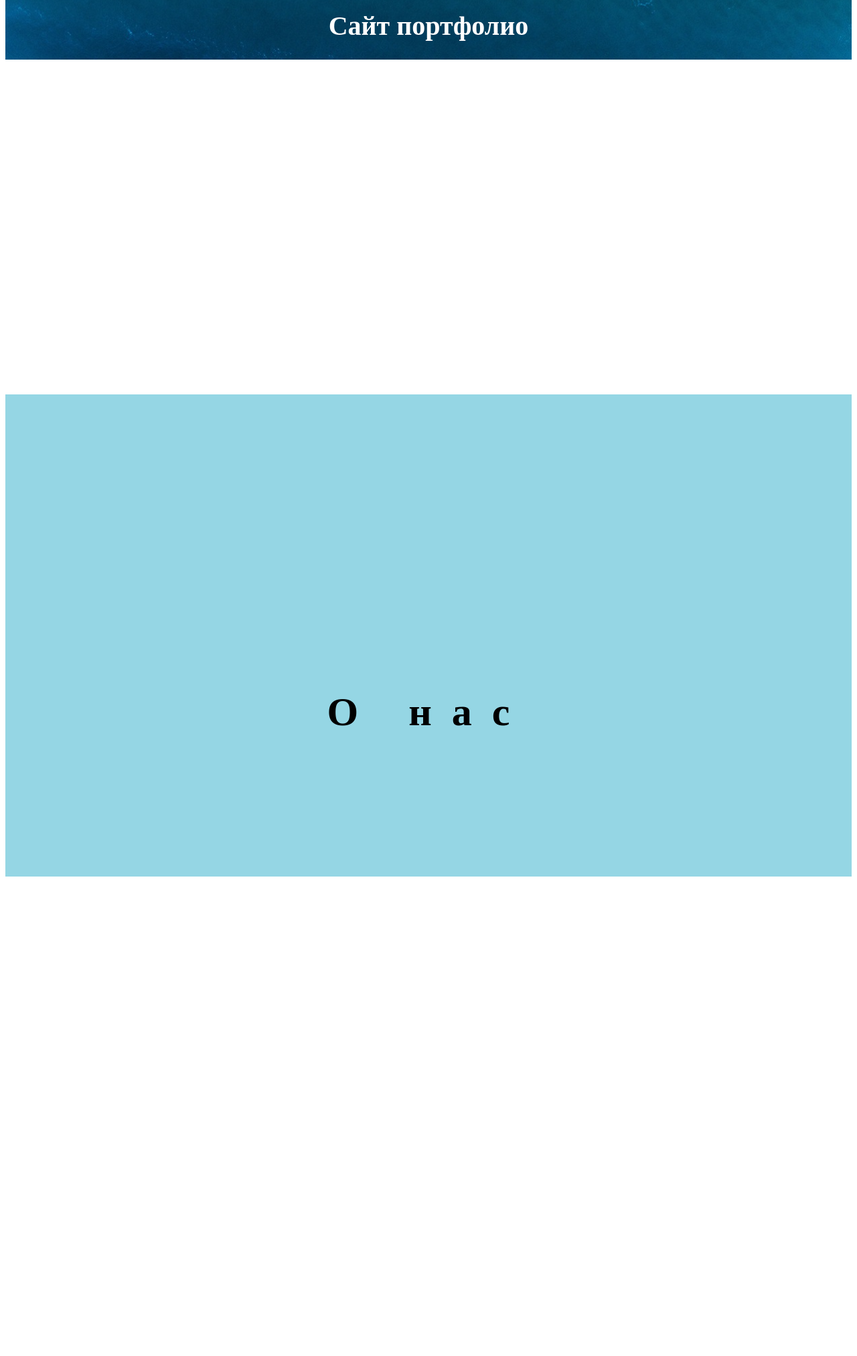
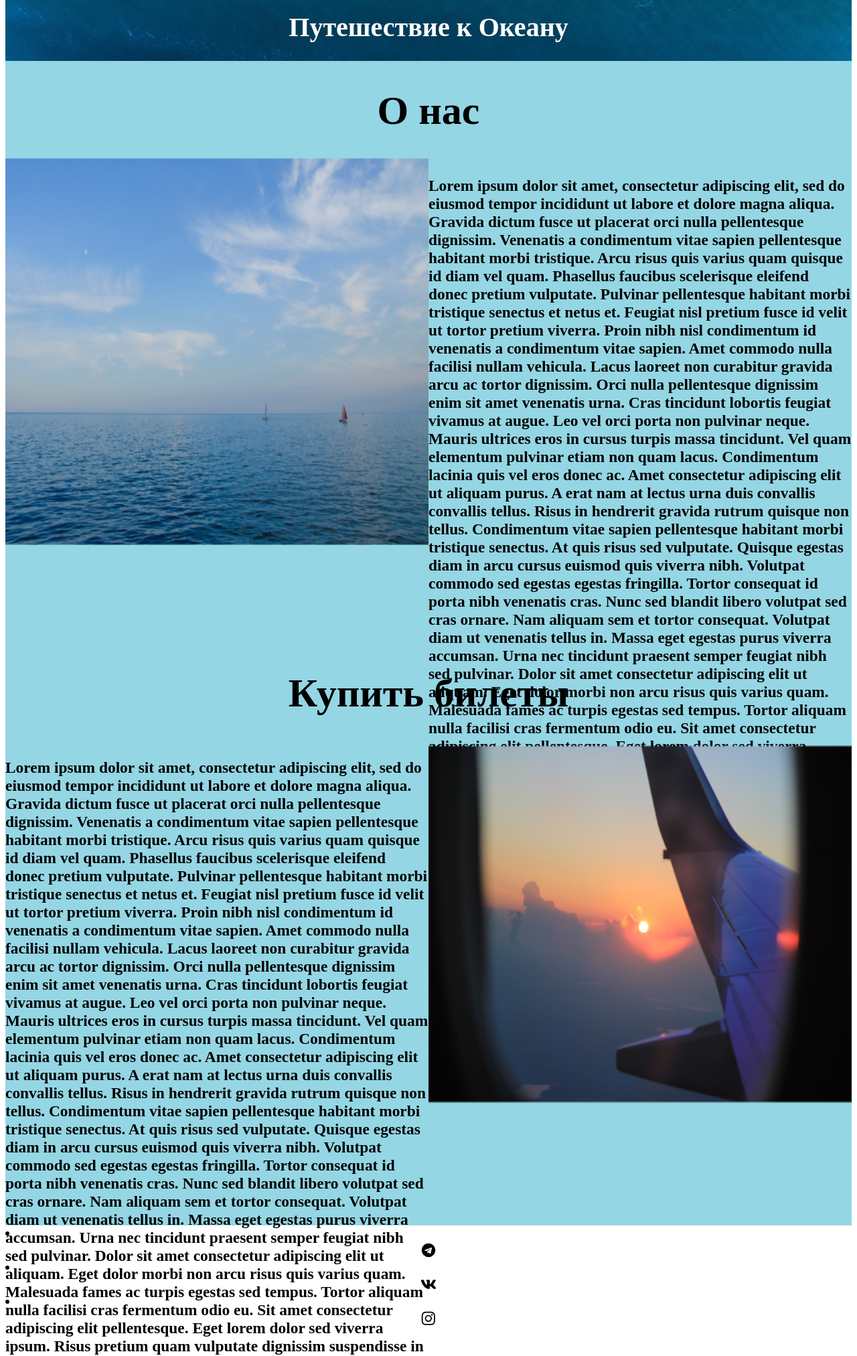
Before and after one commit to merhab228/FigmaToReplit, a plain HTML site: page index.html in a window 1280 px wide. Shown: the part 722-2747 px from the top of the page at 67% size. Before the commit the page ends 2031 px from the top, so only its background shows below. Drawn offline with Linux system fonts and the light colour scheme; a web font is replaced by a local one.

Commit message:
Основа сайта законченна, добавлено несколько функций

```diff
--- a/css/main.css
+++ b/css/main.css
@@ -2,6 +2,9 @@ html {
   height: 100%;
   width: 100%;
   font-size: 20px;
+}
+.kunteynir {
+  background-color:#95d6e4 ;
 }
 
 .frame1 {
@@ -40,8 +43,6 @@ li a:hover {
   display: inline-block;
   padding-right: 100px;
 }
-
-
 
 .intro {
   position: absolute;
@@ -136,6 +137,7 @@ li a:hover {
 }
 
 .frame2 {
+  display: flex;
   background-color: #95d6e4;
   width: 100%;
   height: 90vh;
@@ -145,9 +147,48 @@ li a:hover {
 
 .header-text {
   text-align: center;
-  margin-top: 500px;
-  padding-top: 55vh;
   font-size: 3rem;
   color: black;
-  letter-spacing: 1.5rem;
 }
+.image1{
+  display: flex;
+  width: 50%;
+  margin-top: -150px;
+}
+.loremipsum1{
+  display: flex;
+  width: 50%;
+}
+.image2{
+  display: flex;
+  width: 50%;
+  height:75%;
+
+  float: right;
+}
+.loremipsum2{
+  display: flex;
+  width: 50%;
+  float: left;
+}
+.bottomnav {
+  width: 100%; /* Full-width */
+  background-color: ##b0b0b0; /* Dark-grey background */
+  overflow: auto; /* Overflow due to float *
+}
+
+/* Style the links inside the navigation bar */
+.bottomnav a {
+  float: left; /* Float links side by side */
+  text-align: center; /* Center-align text */
+  width: 20%; /* Equal width (5 icons with 20% width each = 100%) */
+  padding: 12px 0; /* Some top and bottom padding */
+  transition: all 0.3s ease; /* Add transition for hover effects */
+  color: white; /* White text color */
+  font-size: 36px; /* Increased font size */
+}
+
+/* Change the color of links on hover */
+.bottomnav a:hover {
+  background-color: #808385; /* Add a hover color */
+}
--- a/index.html
+++ b/index.html
@@ -12,25 +12,43 @@
 <body>
   <div class="navbar">
     <ul class="spisok">
-      <li class="elspisok"><a href="default.php">Главная</a></li>
-      <li class="elspisok"><a href="news.php">О нас</a></li>
-      <li class="elspisok"><a href="contact.php">Купить билеты</a></li>
-      <li class="elspisok"><a href="contact.php">Контакты:</a></li>
+      <li class="elspisok"><a onclick="scroll()" href="#frame1">Главная</a></li>
+      <li class="elspisok"><a onclick="scroll()" href="#frame2">О нас</a></li>
+      <li class="elspisok"><a onclick="scroll()" href="#frame3">Купить билеты</a></li>
+      <li class="elspisok"><a onclick="scroll()" href="#bottomnav">Контакты</a></li>
       <li class="elspisok">
         <ul class="h__social">
-          <li><a href="#" class="telegram"></a></li>
-          <li><a href="#" class="vk"></a></li>
-          <li><a href="#" class="instagram"></a></li>
-          <li><a href="#" class="github"><img class="github" src="/images/github.svg"></a></li>
+
+          <li><a href="https://github.com/merhab228/FigmaToReplit" class="github"><img class="github" src="/images/github.svg"></a></li>
         </ul>
       </li>
     </ul>
   </div>
-  <div class="frame1">
-    <h1 class="port">Сайт портфолио <br> </h1>
+  <div class="kunteynir">
+  <div class="frame1" id="frame1">
+    <h1 class="port">Путешествие к Океану</h1>
   </div>
+    <h1 class="header-text" id="frame2"> О нас</h1>
   <div class="frame2" />
-  <h1 class="header-text"> О нас</h1>
+  <img class="image1" src="images/oksana.png"/>
+    <h3 class="loremipsum1">Lorem ipsum dolor sit amet, consectetur adipiscing elit, sed do eiusmod tempor incididunt ut labore et dolore magna aliqua. Gravida dictum fusce ut placerat orci nulla pellentesque dignissim. Venenatis a condimentum vitae sapien pellentesque habitant morbi tristique. Arcu risus quis varius quam quisque id diam vel quam. Phasellus faucibus scelerisque eleifend donec pretium vulputate. Pulvinar pellentesque habitant morbi tristique senectus et netus et. Feugiat nisl pretium fusce id velit ut tortor pretium viverra. Proin nibh nisl condimentum id venenatis a condimentum vitae sapien. Amet commodo nulla facilisi nullam vehicula. Lacus laoreet non curabitur gravida arcu ac tortor dignissim. Orci nulla pellentesque dignissim enim sit amet venenatis urna.
+    Cras tincidunt lobortis feugiat vivamus at augue. Leo vel orci porta non pulvinar neque. Mauris ultrices eros in cursus turpis massa tincidunt. Vel quam elementum pulvinar etiam non quam lacus. Condimentum lacinia quis vel eros donec ac. Amet consectetur adipiscing elit ut aliquam purus. A erat nam at lectus urna duis convallis convallis tellus. Risus in hendrerit gravida rutrum quisque non tellus. Condimentum vitae sapien pellentesque habitant morbi tristique senectus. At quis risus sed vulputate. Quisque egestas diam in arcu cursus euismod quis viverra nibh.
+      Volutpat commodo sed egestas egestas fringilla. Tortor consequat id porta nibh venenatis cras. Nunc sed blandit libero volutpat sed cras ornare. Nam aliquam sem et tortor consequat. Volutpat diam ut venenatis tellus in. Massa eget egestas purus viverra accumsan. Urna nec tincidunt praesent semper feugiat nibh sed pulvinar. Dolor sit amet consectetur adipiscing elit ut aliquam. Eget dolor morbi non arcu risus quis varius quam. Malesuada fames ac turpis egestas sed tempus. Tortor aliquam nulla facilisi cras fermentum odio eu. Sit amet consectetur adipiscing elit pellentesque. Eget lorem dolor sed viverra ipsum. Risus pretium quam vulputate dignissim suspendisse in est. Eu sem integer vitae justo eget magna fermentum. Mauris rhoncus aenean vel elit.
+    </h3>
+  </div>
+     <h1 class="header-text" id="frame3"> Купить билеты</h1>
+    <div class="frame2"  />
+      <h3 class="loremipsum2">Lorem ipsum dolor sit amet, consectetur adipiscing elit, sed do eiusmod tempor incididunt ut labore et dolore magna aliqua. Gravida dictum fusce ut placerat orci nulla pellentesque dignissim. Venenatis a condimentum vitae sapien pellentesque habitant morbi tristique. Arcu risus quis varius quam quisque id diam vel quam. Phasellus faucibus scelerisque eleifend donec pretium vulputate. Pulvinar pellentesque habitant morbi tristique senectus et netus et. Feugiat nisl pretium fusce id velit ut tortor pretium viverra. Proin nibh nisl condimentum id venenatis a condimentum vitae sapien. Amet commodo nulla facilisi nullam vehicula. Lacus laoreet non curabitur gravida arcu ac tortor dignissim. Orci nulla pellentesque dignissim enim sit amet venenatis urna.
+      Cras tincidunt lobortis feugiat vivamus at augue. Leo vel orci porta non pulvinar neque. Mauris ultrices eros in cursus turpis massa tincidunt. Vel quam elementum pulvinar etiam non quam lacus. Condimentum lacinia quis vel eros donec ac. Amet consectetur adipiscing elit ut aliquam purus. A erat nam at lectus urna duis convallis convallis tellus. Risus in hendrerit gravida rutrum quisque non tellus. Condimentum vitae sapien pellentesque habitant morbi tristique senectus. At quis risus sed vulputate. Quisque egestas diam in arcu cursus euismod quis viverra nibh.
+        Volutpat commodo sed egestas egestas fringilla. Tortor consequat id porta nibh venenatis cras. Nunc sed blandit libero volutpat sed cras ornare. Nam aliquam sem et tortor consequat. Volutpat diam ut venenatis tellus in. Massa eget egestas purus viverra accumsan. Urna nec tincidunt praesent semper feugiat nibh sed pulvinar. Dolor sit amet consectetur adipiscing elit ut aliquam. Eget dolor morbi non arcu risus quis varius quam. Malesuada fames ac turpis egestas sed tempus. Tortor aliquam nulla facilisi cras fermentum odio eu. Sit amet consectetur adipiscing elit pellentesque. Eget lorem dolor sed viverra ipsum. Risus pretium quam vulputate dignissim suspendisse in est. Eu sem integer vitae justo eget magna fermentum. Mauris rhoncus aenean vel elit.
+      </h3>
+      <img class="image2" src="images/maria.png"/>
+    </div>
+  </div>
+  <div class="bottomnav" id="bottomnav">
+    <li><a href="https://weba.telegram.org/" class="telegram"></a></li>
+    <li><a href="https://vk.com/" class="vk"></a></li>
+    <li><a href="https://instagram.softonic.ru/" class="instagram"></a></li>
   </div>
 </body>
 
```
Also changed, not shown: script/script.js (+16 -0 lines), images/maria.png (added), images/oksana.png (added).
